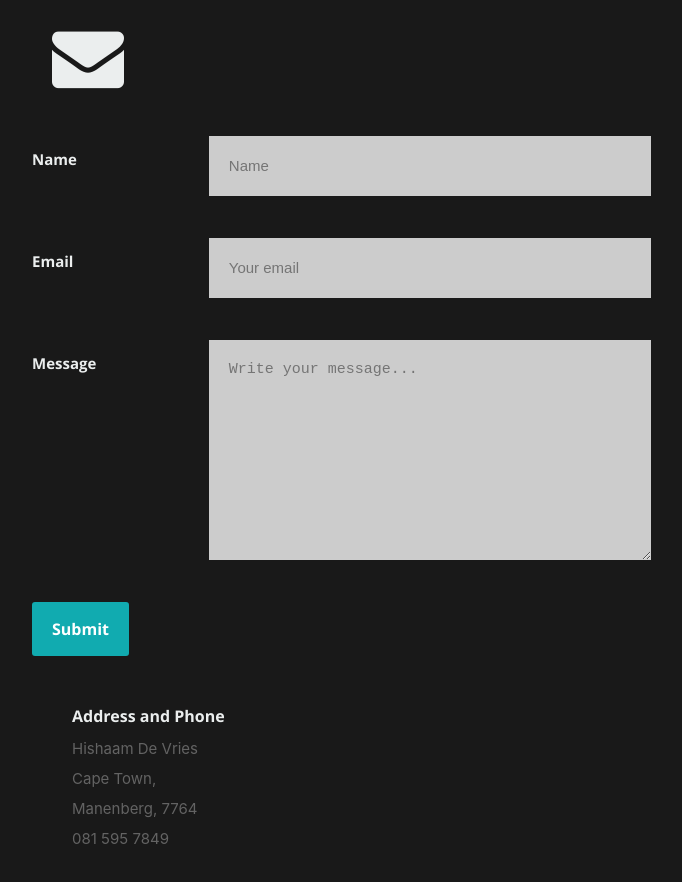
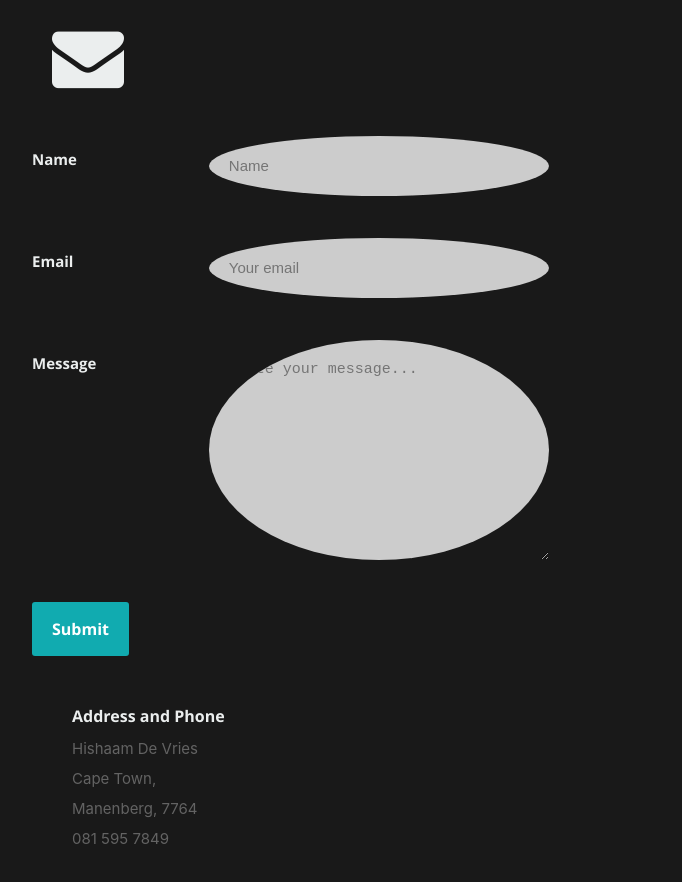
Before and after one commit to HishaamDeVries/New-Portfolio, a React (Create React App) app: page / in a window 1280 px wide. Shown: the part 4100-4982 px from the top of the page, without its empty margins (98-780 px from the left). Built offline with nearby package versions, Linux system fonts and the light colour scheme.

Commit message:
Checking something

```diff
--- a/src/components/ContactUs.js
+++ b/src/components/ContactUs.js
@@ -34,7 +34,7 @@ import React, { Component } from 'react';
                         className="form-control form-control-lg"
                         id="name"
                         placeholder="Name"
-                        style={{ background: "#ccc" }}
+                        style={{ background: "#ccc",  borderRadius: "50%", width: "50%" }}
                         required
                       />
                     </div>
@@ -51,7 +51,7 @@ import React, { Component } from 'react';
                         className="form-control form-control-lg"
                         id="exampleFormControlInput1"
                         placeholder="Your email"
-                        style={{ background: "#ccc" }}
+                        style={{ background: "#ccc", borderRadius: "50%", width: "50%"  }}
                         required
                       />
                     </div>
@@ -59,7 +59,7 @@ import React, { Component } from 'react';
                 </div>
                 <div className="form-group hiddenRight">
                   <div className="row">
-                    <div className="col-12 col-sm-12 col-md-12 mx-auto">
+                    <div className="col-12 col-sm-12 col-md-6 mx-auto">
                       <label htmlFor="message">Message</label>
                       <textarea
                         name="message"
@@ -68,14 +68,14 @@ import React, { Component } from 'react';
                         rows="3"
                         cols="50"
                         placeholder="Write your message..."
-                        style={{ background: "#ccc" }}
+                        style={{ background: "#ccc", borderRadius: "50%", width: "50%" }}
                         required
                       />
                     </div>
                   </div>
                 </div>
-                <div className="row text-md-right text-sm-center">
-                  <div className="col-12 col-sm-12 col-md-12 mx-auto">
+                <div className="row text-md-right text-sm-right">
+                  <div className="col-12 col-sm-12 col-md-6 mx-auto">
                     <button type="submit" className="btn btn-primary mb-2 hidden">
                       Submit
                     </button>
```
Also changed, not shown: 6 other files (tests, documents, lock files or other folders).
